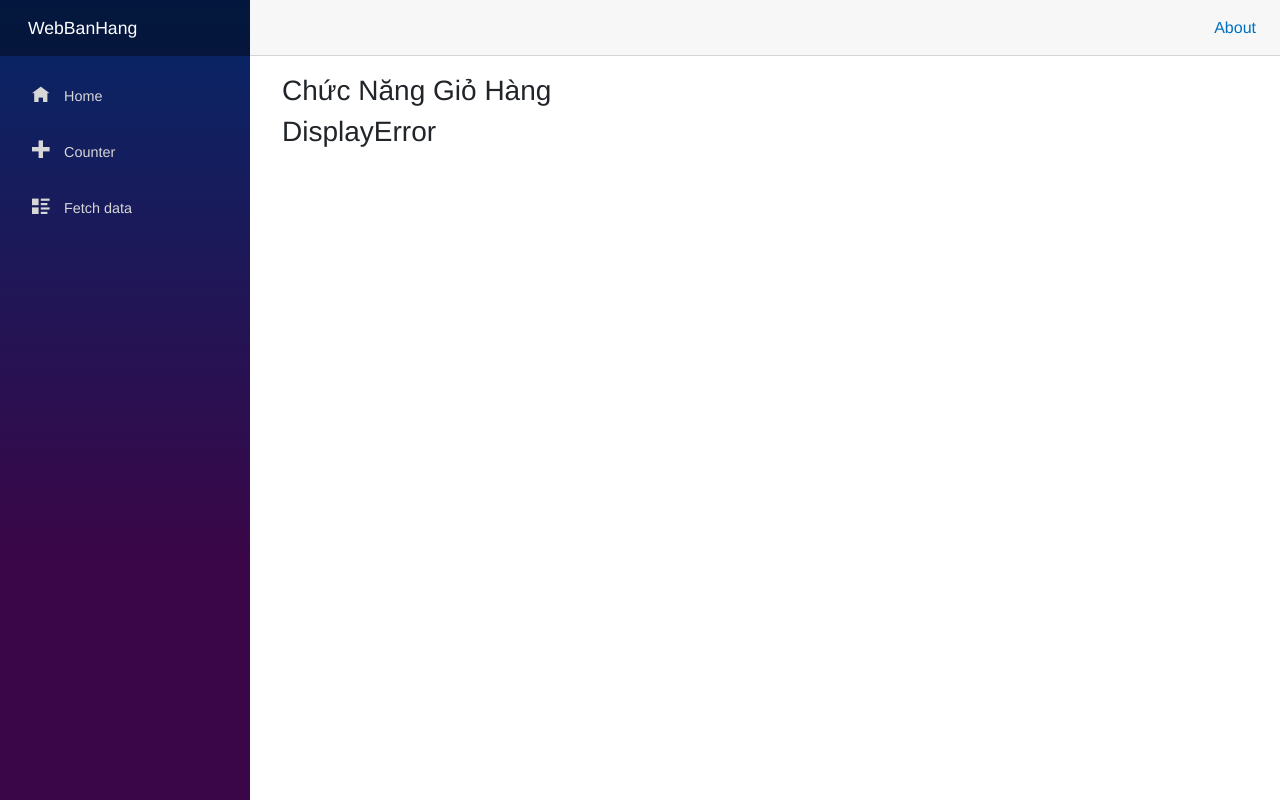
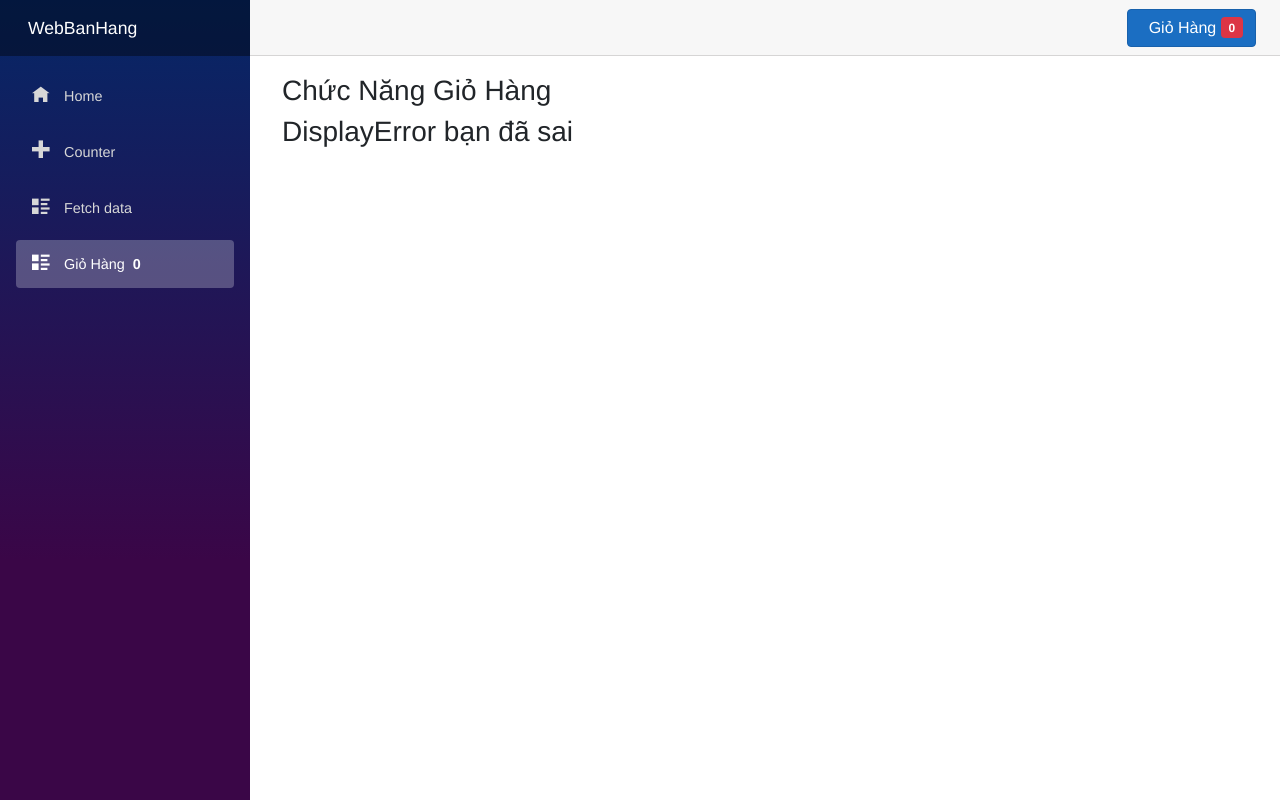
Before and after one commit to PhamThanhThinh/WebBanHang, an ASP.NET Core app: page /ShoppingCart in a window 1280 px wide. Run offline with ASP.NET Core 8, Linux system fonts and the light colour scheme; data that the repository does not hold is empty; style sheets or scripts are compiled from the project's sources.

Commit message:
feat(menu): add cart menu vào navmenu - menu dọc docs(note): update note 11

```diff
--- a/WebBanHang/Pages/CartMenu.razor
+++ b/WebBanHang/Pages/CartMenu.razor
@@ -1,8 +1,42 @@
-@using WebBanHang.Services.Contracts
+@implements IDisposable
 @inject IShoppingCartService ShoppingCartService
+@* @page "/CartMenu" *@
+@* <h3>CartMenu</h3> *@
 
-<h3>CartMenu</h3>
+<a href="ShoppingCart" class="btn btn-primary">
+  <i class="bi bi-cart4"></i>&nbsp; Giỏ Hàng
+  <span class="badge bg-danger">@shoppingCartItemCount</span>
+</a>
 
 @code {
+  private int shoppingCartItemCount = 0;
+
+  // task
+  protected override void OnInitialized()
+  {
+    ShoppingCartService.TrangThaiGioHang += ShoppingCartChanged;
+  }
+
+  // public void Dispose()
+  // {
+  //   throw new NotImplementedException();
+  // }
+
+  // private void Dispose()
+  // {
+  //   throw new NotImplementedException();
+  // }
+
+  protected void ShoppingCartChanged(int totalQty)
+  {
+    shoppingCartItemCount = totalQty;
+    // load lại dữ liệu trên UI (giao diện người dùng User Interface)
+    StateHasChanged();
+  }
+
+  void IDisposable.Dispose()
+  {
+    ShoppingCartService.TrangThaiGioHang -= ShoppingCartChanged;
+  }
 
 }
--- a/WebBanHang/Pages/DisplayError.razor
+++ b/WebBanHang/Pages/DisplayError.razor
@@ -1,4 +1,4 @@
-<h3>DisplayError</h3>
+<h3>DisplayError bạn đã sai</h3>
 
 @code {
   [Parameter]
--- a/WebBanHang/Shared/MainLayout.razor
+++ b/WebBanHang/Shared/MainLayout.razor
@@ -1,5 +1,5 @@
 @inherits LayoutComponentBase
-
+@using WebBanHang.Pages
 <div class="page">
     <div class="sidebar">
         <NavMenu />
@@ -7,7 +7,8 @@
 
     <main>
         <div class="top-row px-4">
-            <a href="https://docs.microsoft.com/aspnet/" target="_blank">About</a>
+            <CartMenu />
+
         </div>
 
         <article class="content px-4">
--- a/WebBanHang/Shared/NavMenu.razor
+++ b/WebBanHang/Shared/NavMenu.razor
@@ -1,3 +1,5 @@
+@inject IShoppingCartService ShoppingCartService
+
 <div class="top-row ps-3 navbar navbar-dark">
   <div class="container-fluid">
     <a class="navbar-brand" href="">WebBanHang</a>
@@ -24,6 +26,11 @@
         <span class="oi oi-list-rich" aria-hidden="true"></span> Fetch data
       </NavLink>
     </div>
+    <div class="nav-item px-3">
+      <NavLink class="nav-link" href="ShoppingCart">
+        <span class="oi oi-list-rich" aria-hidden="true"></span> Giỏ Hàng &nbsp; <strong>@shoppingCartItemCount</strong>
+      </NavLink>
+    </div>
   </nav>
 </div>
 
@@ -32,8 +39,23 @@
 
   private string? NavMenuCssClass => collapseNavMenu ? "collapse" : null;
 
+  private int shoppingCartItemCount = 0;
+
   private void ToggleNavMenu()
   {
     collapseNavMenu = !collapseNavMenu;
   }
+
+  // hàm khởi tạo khi load navmenu
+  protected override void OnInitialized()
+  {
+    ShoppingCartService.TrangThaiGioHang += ShoppingCartChanged;
   }
+
+  protected void ShoppingCartChanged(int totalQty)
+  {
+    shoppingCartItemCount = totalQty;
+    // load lại dữ liệu trên UI (giao diện người dùng User Interface)
+    StateHasChanged();
+  }
+}
--- a/WebBanHang/_Imports.razor
+++ b/WebBanHang/_Imports.razor
@@ -8,3 +8,4 @@
 @using Microsoft.JSInterop
 @using WebBanHang
 @using WebBanHang.Shared
+@using WebBanHang.Services.Contracts
```
Also changed, not shown: Note/note11.txt (+10 -0 lines). Lines whose indentation alone changed are shown as unchanged.
